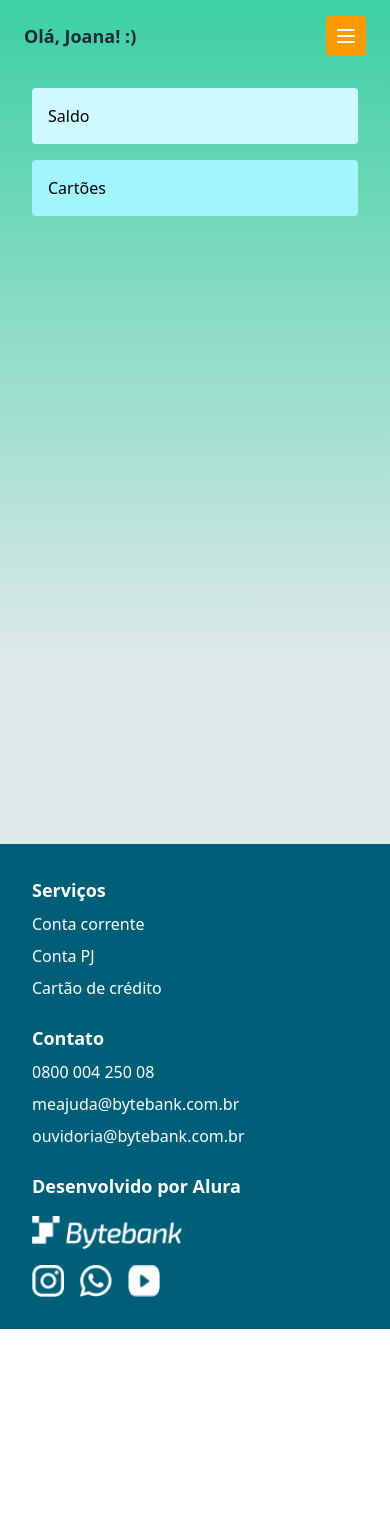
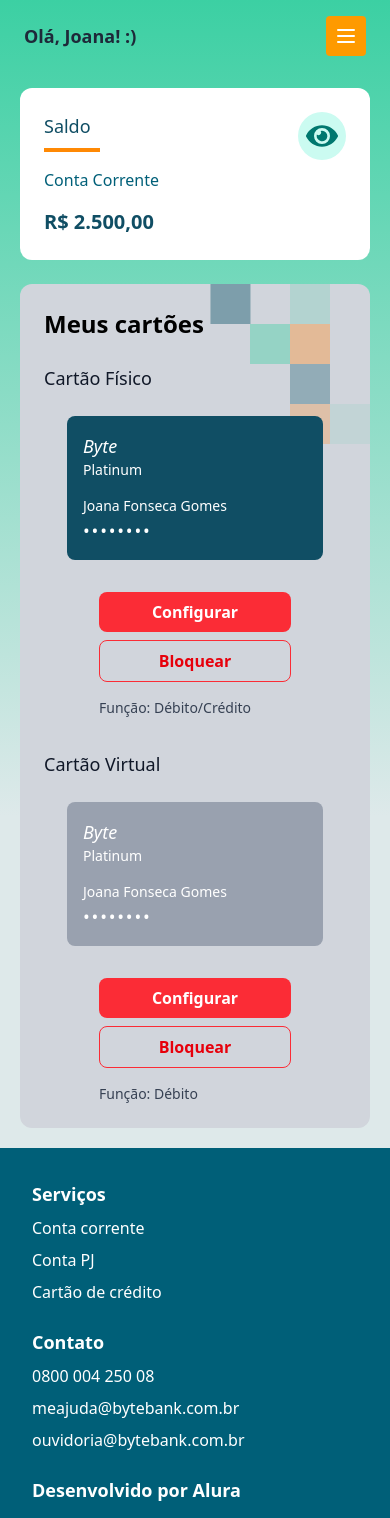
Before and after one commit to AmandaGomesFe/tech-challenge-1, a Next.js app: page /aplicacao in a window 390 px wide. Shown: the top 1518 px of the page. Before the commit the page ends 1329 px from the top, so only its background shows below. Built offline with nearby package versions, Linux system fonts and the light colour scheme.

Commit message:
Cria sections cartões, saldo e disponibiliza extrato no mobile

```diff
--- a/src/app/aplicacao/page.tsx
+++ b/src/app/aplicacao/page.tsx
@@ -6,6 +6,8 @@ import { FaCog, FaSignOutAlt } from "react-icons/fa";
 import Configuracao from "../configuracao/page";
 import Extrato from "@/components/Extrato";
 import Transferencia from "../transferencia/page";
+import Saldo from "../../components/Saldo";
+import Cartoes from "../../components/Cartoes";
 
 export default function App() {
   const [menuSelecionado, setMenuSelecionado] = useState("inicio");
@@ -24,10 +26,10 @@ export default function App() {
     switch (menuSelecionado) {
       case "inicio":
         return (
-          <>
-            <section className="mb-4 p-4 bg-cyan-100 rounded">Saldo</section>
-            <section className="p-4 bg-cyan-200 rounded">Cartões</section>
-          </>
+          <div className="flex flex-col gap-6 md:gap-10">
+            <div><Saldo/></div>
+            <div><Cartoes/></div>
+          </div>
         );
       case "transferencias":
         return <div><Transferencia/></div>;
@@ -37,6 +39,8 @@ export default function App() {
         return <div className="p-4">Cartões</div>;
       case "outros":
         return <div className="p-4">Outros Serviços</div>;
+      case "extrato":
+        return <div><Extrato/></div>;
       default:
         return null;
     }
@@ -127,10 +131,12 @@ export default function App() {
         </nav>
 
       {menuSelecionado !== 'configuracao' ? <>
-        <main className="flex-grow rounded-lg p-4 pt-0 min-h-[300px]">
+        <main className="flex-grow rounded-lg p-1 md:p-4 pt-0 min-h-[300px] overflow-hidden">
           {renderConteudoMeio()}
         </main>
-        <Extrato/>
+        <aside className="hidden md:block w-64">
+          <Extrato/>
+        </aside>
       </>
         : <main className="flex-grow rounded-lg p-4 min-h-[300px]">
           <Configuracao/>
@@ -157,6 +163,21 @@ export default function App() {
                 {label}
               </li>
             ))}
+
+            {/* Extrato - só no mobile */}
+            <li
+              className={`cursor-pointer p-3 rounded mb-2 text-cyan-900 ${
+                menuSelecionado === "extrato"
+                  ? "bg-amber-500 text-white"
+                  : "hover:bg-cyan-100"
+              }`}
+              onClick={() => {
+                setMenuSelecionado("extrato");
+                setMenuMobileAberto(false);
+              }}
+            >
+              Extrato
+            </li>
           </ul>
 
           <hr className="my-3" />
--- /dev/null
+++ b/src/components/Cartoes.tsx
@@ -0,0 +1,158 @@
+"use client";
+
+import Image from "next/image";
+import { useState } from "react";
+import pixelsImg from "@/resources/Pixels3Colorido.png";
+
+// Modal simples
+const Modal = ({ isOpen, onClose, title, children }: any) => {
+  if (!isOpen) return null;
+
+  return (
+    <div className="fixed inset-0 z-50 flex justify-center items-center" style={{ backgroundColor: "rgba(0,0,0,0.5)" }}>
+      <div className="bg-white rounded-xl shadow-lg p-6 w-full max-w-md relative">
+        <h2 className="text-xl font-bold mb-4">{title}</h2>
+        {children}
+        <div className="mt-6 flex justify-end">
+          <button
+            onClick={onClose}
+            className="px-4 py-2 rounded bg-gray-200 hover:bg-gray-300"
+          >
+            Fechar
+          </button>
+        </div>
+      </div>
+    </div>
+  );
+};
+
+export default function Cartoes() {
+  const [modalAberto, setModalAberto] = useState(false);
+  const [tipoModal, setTipoModal] = useState<null | "configurar" | "bloquear">(null);
+  const [limite, setLimite] = useState(1000); // valor inicial
+
+  const abrirModal = (tipo: "configurar" | "bloquear") => {
+    setTipoModal(tipo);
+    setModalAberto(true);
+  };
+
+  const fecharModal = () => {
+    setModalAberto(false);
+    setTipoModal(null);
+  };
+
+  return (
+    <div className="relative bg-gray-300 rounded-xl p-6 overflow-hidden">
+      <div className="relative z-10">
+        <h2 className="text-2xl font-bold mb-6">Meus cartões</h2>
+
+        {/* Cartão Físico */}
+        <h2 className="text-lg text-gray-900 mb-6">Cartão Físico</h2>
+        <div className="flex flex-col md:flex-row gap-8 items-center mb-8">
+          <div className="bg-cyan-900 rounded-lg text-white p-4 w-64 h-36 flex flex-col justify-between">
+            <div>
+              <p className="italic text-lg">Byte</p>
+              <p className="text-sm">Platinum</p>
+            </div>
+            <div>
+              <p className="text-sm">Joana Fonseca Gomes</p>
+              <p className="tracking-widest text-lg">••••••••</p>
+            </div>
+          </div>
+          <div className="flex flex-col items-start gap-2 min-w-48">
+            <button
+              onClick={() => abrirModal("configurar")}
+              className="w-full bg-red-500 hover:bg-red-600 text-white font-semibold py-2 px-6 rounded-lg"
+            >
+              Configurar
+            </button>
+            <button
+              onClick={() => abrirModal("bloquear")}
+              className="w-full border border-red-500 text-red-600 font-semibold py-2 px-6 rounded-lg hover:bg-red-100"
+            >
+              Bloquear
+            </button>
+            <p className="text-sm text-gray-700 mt-2">Função: Débito/Crédito</p>
+          </div>
+        </div>
+
+        {/* Cartão Digital */}
+        <h2 className="text-lg text-gray-900 mb-6">Cartão Virtual</h2>
+        <div className="flex flex-col md:flex-row gap-8 items-center">
+          <div className="bg-gray-400 rounded-lg text-white p-4 w-64 h-36 flex flex-col justify-between">
+            <div>
+              <p className="italic text-lg">Byte</p>
+              <p className="text-sm">Platinum</p>
+            </div>
+            <div>
+              <p className="text-sm">Joana Fonseca Gomes</p>
+              <p className="tracking-widest text-lg">••••••••</p>
+            </div>
+          </div>
+          <div className="flex flex-col items-start gap-2 min-w-48">
+            <button
+              onClick={() => abrirModal("configurar")}
+              className="w-full bg-red-500 hover:bg-red-600 text-white font-semibold py-2 px-6 rounded-lg"
+            >
+              Configurar
+            </button>
+            <button
+              onClick={() => abrirModal("bloquear")}
+              className="w-full border border-red-500 text-red-600 font-semibold py-2 px-6 rounded-lg hover:bg-red-100"
+            >
+              Bloquear
+            </button>
+            <p className="text-sm text-gray-700 mt-2">Função: Débito</p>
+          </div>
+        </div>
+      </div>
+
+      {/* Background de pixels */}
+      <div className="w-40 h-40 absolute top-0 right-0 opacity-40">
+        <Image src={pixelsImg} alt="Pixels" className="w-full h-full object-contain" />
+      </div>
+
+      {/* Modal */}
+      <Modal
+        isOpen={modalAberto}
+        onClose={fecharModal}
+        title={tipoModal === "configurar" ? "Configurar Cartão" : "Bloquear Cartão"}
+      >
+        {tipoModal === "configurar" ? (
+          <div>
+            <p className="text-sm text-gray-700 mb-2">Aqui você pode configurar os limites, categorias e segurança do cartão.</p>
+
+            <div className="mt-4">
+              <label htmlFor="limite" className="block text-sm font-medium text-gray-700 mb-1">
+                Limite do cartão: R$ {limite}
+              </label>
+              <input
+                id="limite"
+                type="range"
+                min={100}
+                max={10000}
+                step={100}
+                value={limite}
+                onChange={(e) => setLimite(Number(e.target.value))}
+                className="w-full h-2 bg-gray-200 rounded-lg appearance-none cursor-pointer accent-red-500"
+              />
+            </div>
+          </div>
+        ) : (
+          <div>
+            <p className="text-sm text-gray-700 mb-2">Tem certeza que deseja bloquear este cartão?</p>
+            <button
+              onClick={() => {
+                alert("Cartão bloqueado!");
+                fecharModal();
+              }}
+              className="mt-4 bg-red-600 text-white px-4 py-2 rounded hover:bg-red-700"
+            >
+              Confirmar bloqueio
+            </button>
+          </div>
+        )}
+      </Modal>
+    </div>
+  );
+}
--- a/src/components/Extrato.tsx
+++ b/src/components/Extrato.tsx
@@ -19,7 +19,7 @@ const Extrato = ({children, background, titulo}: any) => {
     }, {});
 
     return (
-        <aside className="hidden md:block bg-white w-64 rounded-lg shadow p-4 min-h-[300px]">
+        <aside className="bg-white w-full rounded-lg shadow p-4 min-h-[300px]">
           <h2 className="text-2xl text-cyan-900 font-bold mb-6">Extrato</h2>
           <div>
             {Object.keys(transacoesPorMes).map((mes) => (
--- /dev/null
+++ b/src/components/Saldo.tsx
@@ -0,0 +1,36 @@
+import { useState } from 'react';
+import { FaEye, FaEyeSlash } from 'react-icons/fa';
+
+export default function Saldo() {
+  const [mostrarSaldo, setMostrarSaldo] = useState(true);
+
+  const toggleSaldo = () => {
+    setMostrarSaldo((prev) => !prev);
+  };
+
+  return (
+    <div className="w-full bg-white rounded-xl p-6">
+      <div className="flex justify-between items-start">
+        <div>
+          <h2 className="text-lg md:text-2xl text-cyan-900 mb-2">Saldo</h2>
+          <div className="h-1 w-14 bg-orange-400 mb-4" />
+          <p className="text-cyan-800 text-md md:text-xl mb-4">Conta Corrente</p>
+          <p className="text-xl md:text-6xl font-semibold text-cyan-900">
+            {mostrarSaldo ? 'R$ 2.500,00' : '• • • •'}
+          </p>
+        </div>
+        <button
+          onClick={toggleSaldo}
+          className="bg-teal-100 p-2 rounded-full hover:bg-teal-200"
+          aria-label="Mostrar ou ocultar saldo"
+        >
+          {mostrarSaldo ? (
+            <FaEye className="text-teal-700 w-8 h-8" />
+          ) : (
+            <FaEyeSlash className="text-teal-700 w-8 h-8" />
+          )}
+        </button>
+      </div>
+    </div>
+  );
+}
```
